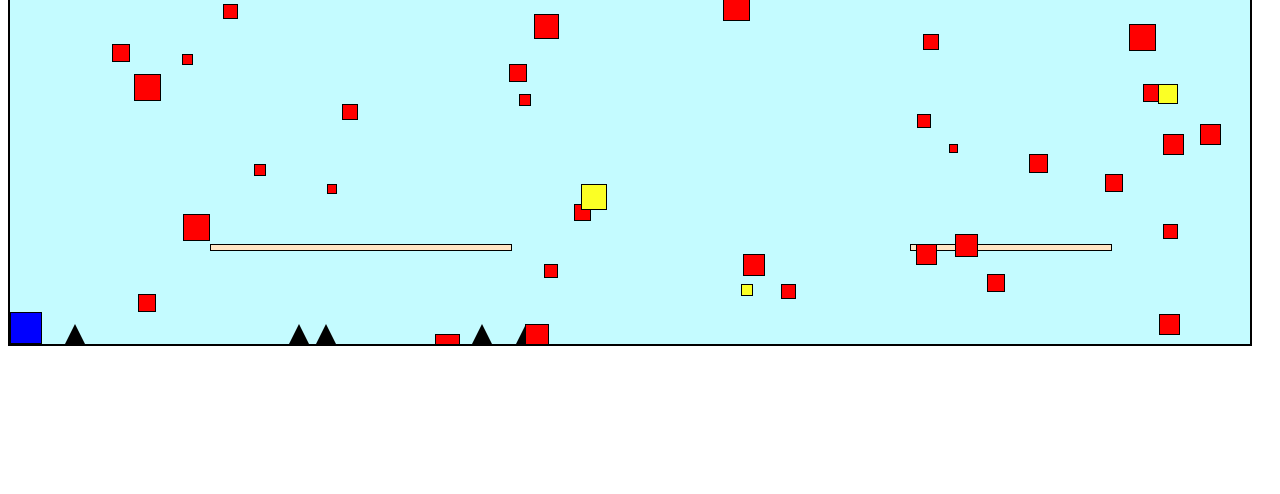
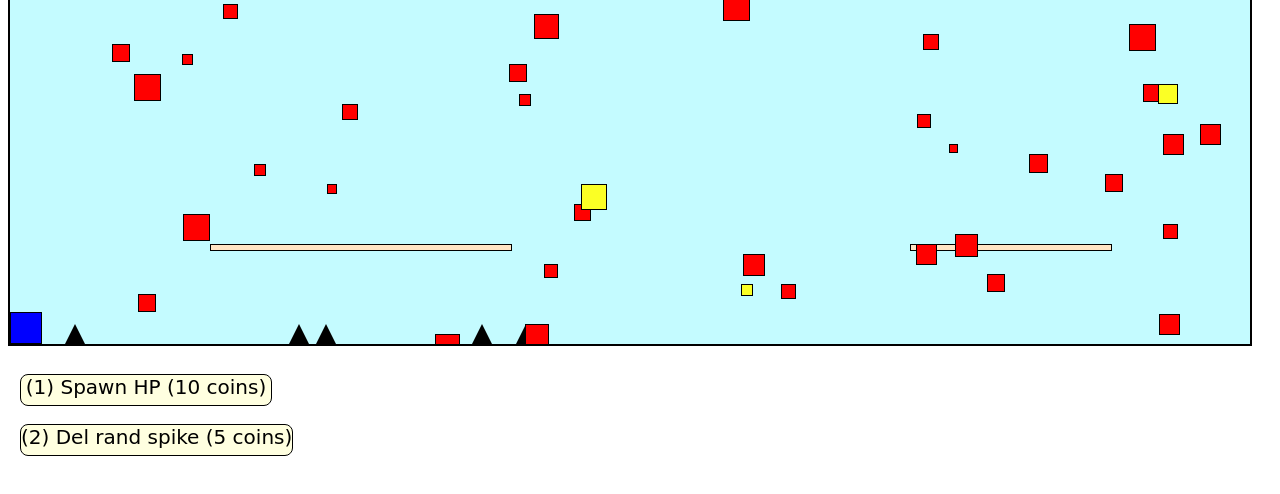
Before and after one commit to 21kery21/Platformer-2.0, a plain HTML site: page index.html in a window 1280 px wide. Shown: the part 76-570 px from the top of the page. Drawn offline with Linux system fonts and the light colour scheme.

Commit message:
add buttons.html

```diff
--- a/index.html
+++ b/index.html
@@ -11,7 +11,6 @@
     height: 360px;
     border: 2px solid rgb(0, 0, 0);
     background-color: rgb(196, 251, 255);
-    background-image: url('assets/sky.jpg');
     overflow: hidden;
   }
 
@@ -122,6 +121,7 @@
     top: 5px;
     left: 20px;
     font-size: 36px;
+    user-select: none;
   }
 
   #HP {
@@ -131,6 +131,7 @@
     top: 5px;
     left: 200px;
     font-size: 36px;
+    user-select: none;
   }
 
   #platform {
@@ -154,6 +155,36 @@
     background-color: bisque;
   }
 
+  #button {
+    position: absolute;
+    top: 450px;
+    left: 20px;
+    width: 250px;
+    height: 30px;
+    border: 1px solid rgb(0, 0, 0);
+    background-color: lightyellow;
+    font-size: 20px;
+    font-family: cursive;
+    text-align: center;
+    border-radius: 8px;
+    user-select: none;
+  }
+
+  #button2 {
+    position: absolute;
+    top: 500px;
+    left: 20px;
+    width: 26 0px;
+    height: 30px;
+    border: 1px solid rgb(0, 0, 0);
+    background-color: lightyellow;
+    font-size: 20px;
+    font-family: cursive;
+    text-align: center;
+    border-radius: 8px;
+    user-select: none;
+  }
+
 </style>
 <title>Test_Game</title>
 </head>
@@ -165,6 +196,8 @@
 </div>
 <div id="score">Money: <span id="score-value">0</span></div>
 <div id="HP">Health: <span id="HP-value">100</span></div>
+<div id="button">(1) Spawn HP (10 coins)</div>
+<div id="button2">(2) Del rand spike (5 coins)</div>
 <script src="game.js"></script>
 </body>
 </html>
```
